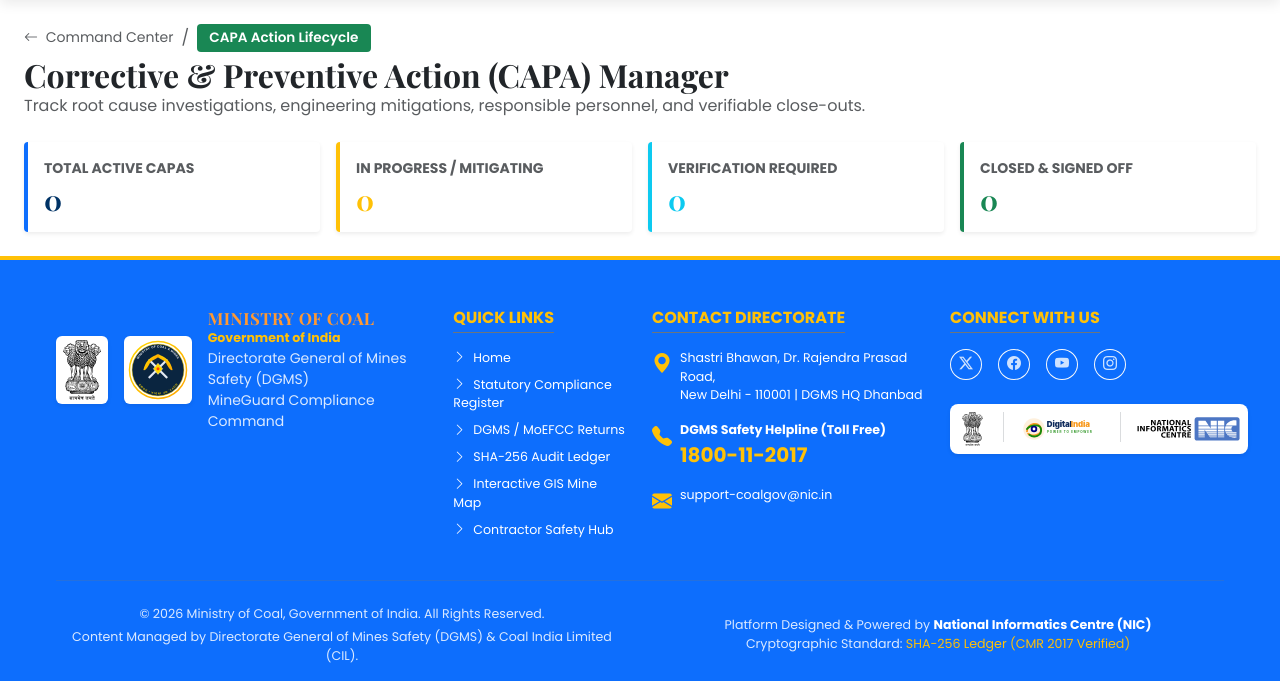
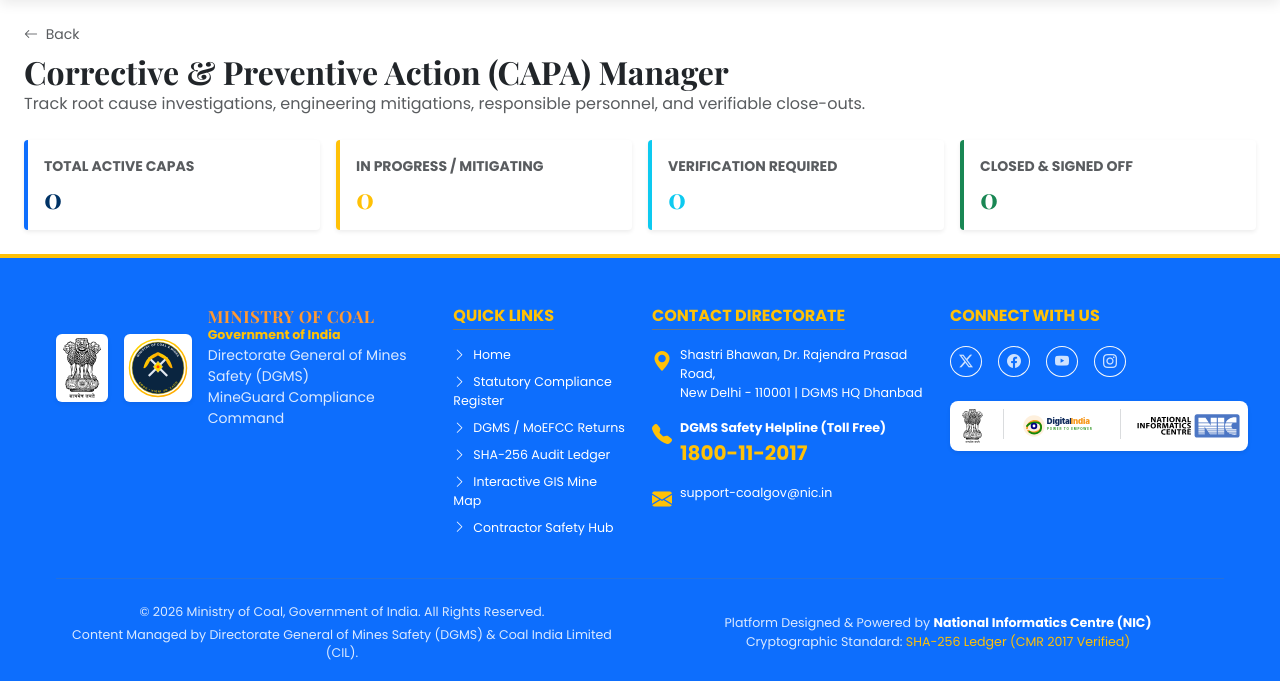
Before and after one commit to aryavsahu-lgtm/Complaint-Portal, a Flask app: page /governance/capa-manager in a window 1280 px wide. Shown: the part 175-856 px from the top of the page. After the commit the page ends 835 px from the top, so only its background shows below. Run offline with Flask 3, Linux system fonts and the light colour scheme; data that the repository does not hold is empty; parts of the project's set-up code (start-up, migrations or seed data) failed here and were passed over; some web fonts are replaced.

Commit message:
Please provide the code changes or file diffs you would like me to summarize.

```diff
--- a/backend/governance/routes.py
+++ b/backend/governance/routes.py
@@ -93,7 +93,9 @@
     }
 
     report_filename = f"Compliance_Report_{datetime.now().strftime('%Y%m%d%H%M%S')}.pdf"
-    report_path = os.path.join(current_app.config.get('UPLOAD_FOLDER', '/tmp'), report_filename)
+    upload_folder = current_app.config.get('UPLOAD_FOLDER', '/tmp')
+    os.makedirs(upload_folder, exist_ok=True)
+    report_path = os.path.join(upload_folder, report_filename)
 
     try:
         generate_compliance_report(data, report_path)
@@ -353,7 +355,9 @@
             file = request.files['photo_evidence']
             if file and file.filename:
                 fname = secure_filename(f"insp_{uuid.uuid4().hex[:8]}_{file.filename}")
-                upload_path = os.path.join(os.getcwd(), 'static', 'uploads', fname)
+                upload_folder = current_app.config.get('UPLOAD_FOLDER', os.path.join(os.getcwd(), 'frontend', 'static', 'uploads'))
+                os.makedirs(upload_folder, exist_ok=True)
+                upload_path = os.path.join(upload_folder, fname)
                 file.save(upload_path)
                 photo_filename = fname
                 # Authenticity check
--- a/frontend/templates/capa_manager.html
+++ b/frontend/templates/capa_manager.html
@@ -7,12 +7,10 @@
 
     <div class="d-flex flex-column flex-md-row justify-content-between align-items-md-center gap-3 mb-4">
         <div>
-            <div class="d-flex align-items-center gap-2 mb-1">
-                <a href="{{ url_for('governance.dashboard') }}" class="text-decoration-none text-muted small">
-                    <i class="bi bi-arrow-left me-1"></i> Command Center
+            <div class="d-flex align-items-center mb-2">
+                <a href="javascript:history.back()" class="text-decoration-none text-muted small">
+                    <i class="bi bi-arrow-left me-1"></i> Back
                 </a>
-                <span class="text-muted">/</span>
-                <span class="badge bg-success">CAPA Action Lifecycle</span>
             </div>
             <h2 class="fw-bold text-dark mb-0">Corrective & Preventive Action (CAPA) Manager</h2>
             <p class="text-muted mb-0">Track root cause investigations, engineering mitigations, responsible personnel, and verifiable close-outs.</p>
--- a/frontend/templates/contractor_hub.html
+++ b/frontend/templates/contractor_hub.html
@@ -8,8 +8,8 @@
     <div class="d-flex flex-column flex-md-row justify-content-between align-items-md-center gap-3 mb-4">
         <div>
             <div class="d-flex align-items-center gap-2 mb-1">
-                <a href="{{ url_for('governance.dashboard') }}" class="text-decoration-none text-muted small">
-                    <i class="bi bi-arrow-left me-1"></i> Command Center
+                <a href="javascript:history.back()" class="text-decoration-none text-muted small">
+                    <i class="bi bi-arrow-left me-1"></i> Back
                 </a>
                 <span class="text-muted">/</span>
                 <span class="badge bg-info text-dark">Contractor Safety & Labour</span>
--- a/frontend/templates/field_inspection.html
+++ b/frontend/templates/field_inspection.html
@@ -48,8 +48,8 @@
     <div class="inspection-card p-4 p-md-5">
 
         <div class="d-flex align-items-center justify-content-between mb-3">
-            <a href="{{ url_for('governance.dashboard') }}" class="text-decoration-none text-muted small">
-                <i class="bi bi-arrow-left me-1"></i> Return to Command Center
+            <a href="javascript:history.back()" class="text-decoration-none text-muted small">
+                <i class="bi bi-arrow-left me-1"></i> Back
             </a>
             <span class="badge bg-danger-subtle text-danger border border-danger px-3 py-1">
                 <i class="bi bi-shield-exclamation me-1"></i> DGMS Statutory Field Log
--- a/frontend/templates/safety_officer_dashboard.html
+++ b/frontend/templates/safety_officer_dashboard.html
@@ -156,7 +156,7 @@
                     <small class="text-muted">Continuous IoT monitoring of underground and open cast hazard indicators.</small>
                 </div>
             </div>
-            <span class="badge bg-dark px-3 py-2"><i class="bi bi-clock me-1"></i>Live Uplink Active</span>
+            <span class="badge bg-dark text-white px-3 py-2"><i class="bi bi-clock me-1"></i>Live Uplink Active</span>
         </div>
         <div class="card-body px-4 pt-0">
             <div class="row g-3">
--- a/frontend/templates/statutory_register.html
+++ b/frontend/templates/statutory_register.html
@@ -9,8 +9,8 @@
     <div class="d-flex flex-column flex-md-row justify-content-between align-items-md-center gap-3 mb-4">
         <div>
             <div class="d-flex align-items-center gap-2 mb-1">
-                <a href="{{ url_for('governance.dashboard') }}" class="text-decoration-none text-muted small">
-                    <i class="bi bi-arrow-left me-1"></i> Command Center
+                <a href="javascript:history.back()" class="text-decoration-none text-muted small">
+                    <i class="bi bi-arrow-left me-1"></i> Back
                 </a>
                 <span class="text-muted">/</span>
                 <span class="badge bg-primary">DGMS & Environmental Ledger</span>
```
Also changed, not shown: frontend/templates/crypto_audit.html (+5 -4 lines), frontend/templates/gis_map.html (+6 -5 lines), frontend/templates/ocr_scanner.html (+5 -3 lines), frontend/templates/statutory_reports.html (+4 -5 lines), governance/routes.py (+6 -2 lines).
